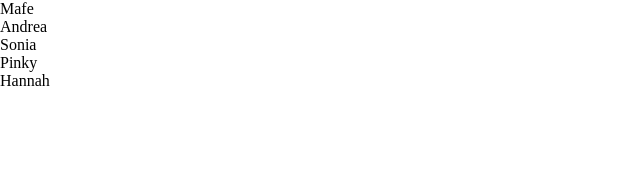
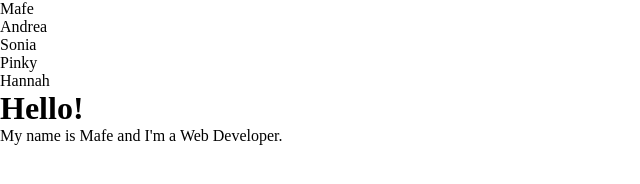
Before and after one commit to SebastDev/TravelAgency, a plain HTML site: page Code/index.html in a window 1280 px wide. Shown: the whole page, without its empty margins (0-640 px from the left). Drawn offline with Linux system fonts and the light colour scheme.

Commit message:
Update index.html

```diff
--- a/Code/index.html
+++ b/Code/index.html
@@ -15,5 +15,9 @@
         <li>Pinky</li>
         <li>Hannah</li>
     </ul>
+    <div>
+        <h1>Hello!</h1>
+        <p>My name is <span>Mafe</span> and I'm a <span>Web Developer</span>.</p>
+    </div>
 </body>
 </html>
```
